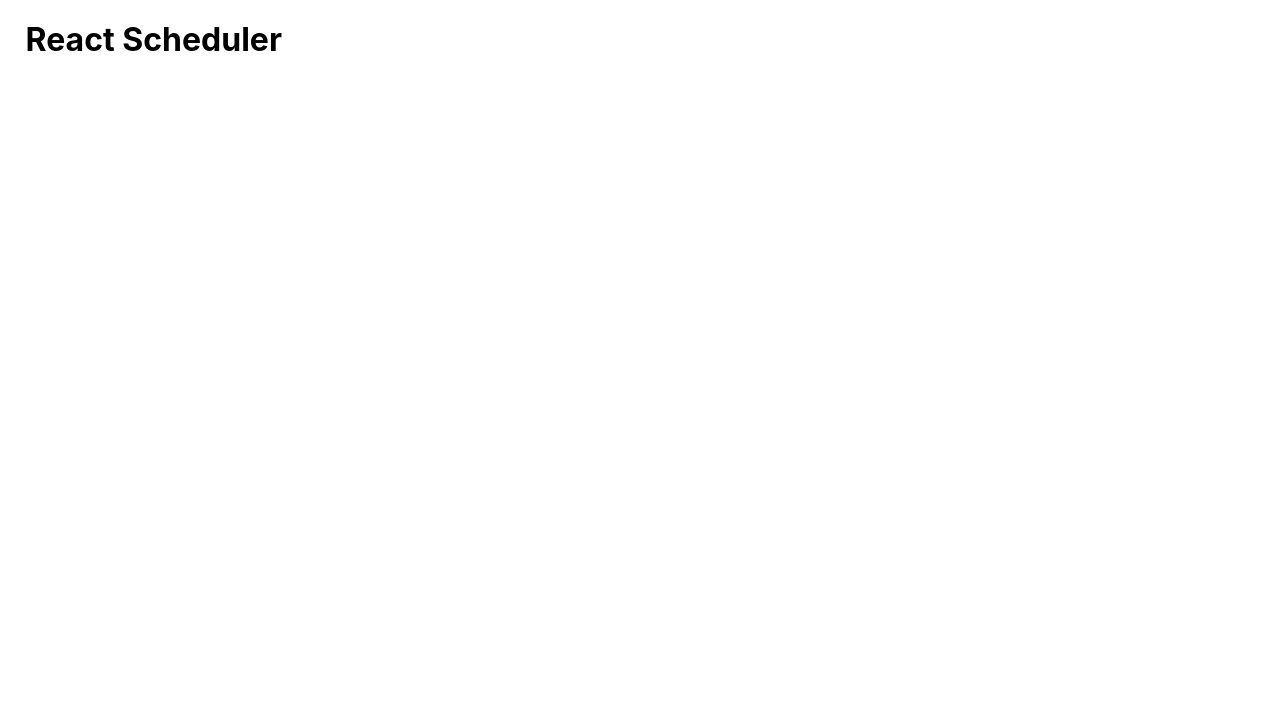
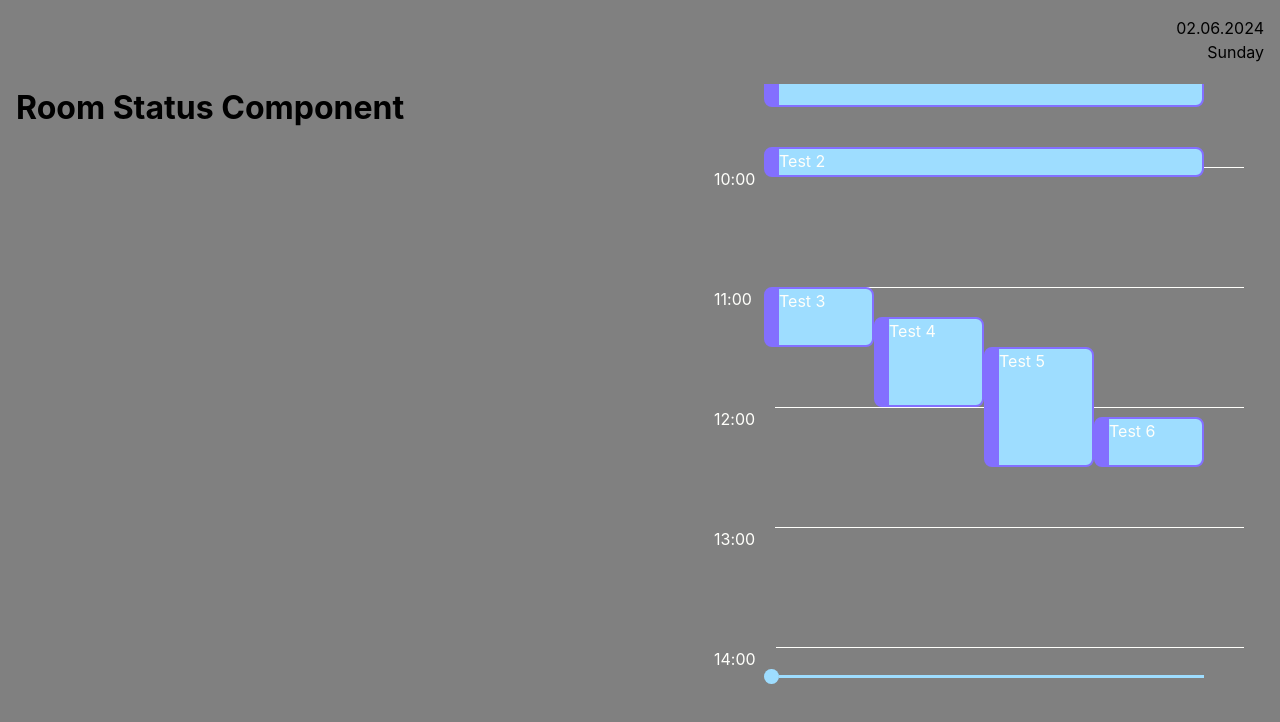
Before and after one commit to LenkoIvanov/TeamsScheduler, a React (Vite) app in the folder react-scheduler/: page / in a window 1280 px wide. Shown: the top 722 px of the page. Built offline with nearby package versions, Linux system fonts and the light colour scheme.

Commit message:
feat: create the main container for the application

```diff
--- /dev/null
+++ b/react-scheduler/src/App.module.scss
@@ -0,0 +1,6 @@
+.app {
+  height: calc(100vh - calc(2 * var(--page-p)));
+  & > * {
+    margin-bottom: var(--item-gap-size);
+  }
+}
--- a/react-scheduler/src/App.tsx
+++ b/react-scheduler/src/App.tsx
@@ -1,7 +1,12 @@
+import { AppContainer } from "./components/app_container/AppContainer";
+import { Header } from "./components/header/Header";
+import styles from "./App.module.scss";
+
 function App() {
   return (
-    <div>
-      <h1>React Scheduler</h1>
+    <div className={styles.app}>
+      <Header />
+      <AppContainer />
     </div>
   );
 }
--- /dev/null
+++ b/react-scheduler/src/components/app_container/AppContainer.module.scss
@@ -0,0 +1,5 @@
+.appContainer {
+  display: grid;
+  grid-template-columns: 1fr 550px;
+  gap: 5rem;
+}
--- /dev/null
+++ b/react-scheduler/src/components/app_container/AppContainer.tsx
@@ -0,0 +1,12 @@
+import { TestData } from "../../helpers/TestData";
+import { Scheduler } from "../scheduler/scheduler_component/Scheduler";
+import styles from "./AppContainer.module.scss";
+
+export const AppContainer = () => {
+  return (
+    <div className={styles.appContainer}>
+      <h1>Room Status Component</h1>
+      <Scheduler events={TestData} />
+    </div>
+  );
+};
--- a/react-scheduler/src/index.scss
+++ b/react-scheduler/src/index.scss
@@ -14,6 +14,7 @@
 
   --item-gap-size: 1.25rem;
   --page-p: 1rem;
+  --hour-in-px: 120px;
 }
 
 *,
@@ -24,10 +25,12 @@
 
 body {
   min-height: 100vh;
+  width: 100%;
   text-rendering: optimizeSpeed;
   line-height: 1.5;
   margin: 0;
-  padding: 1rem 1.6rem;
+  padding: var(--page-p);
+  background-color: gray;
 }
 
 h1,
```
